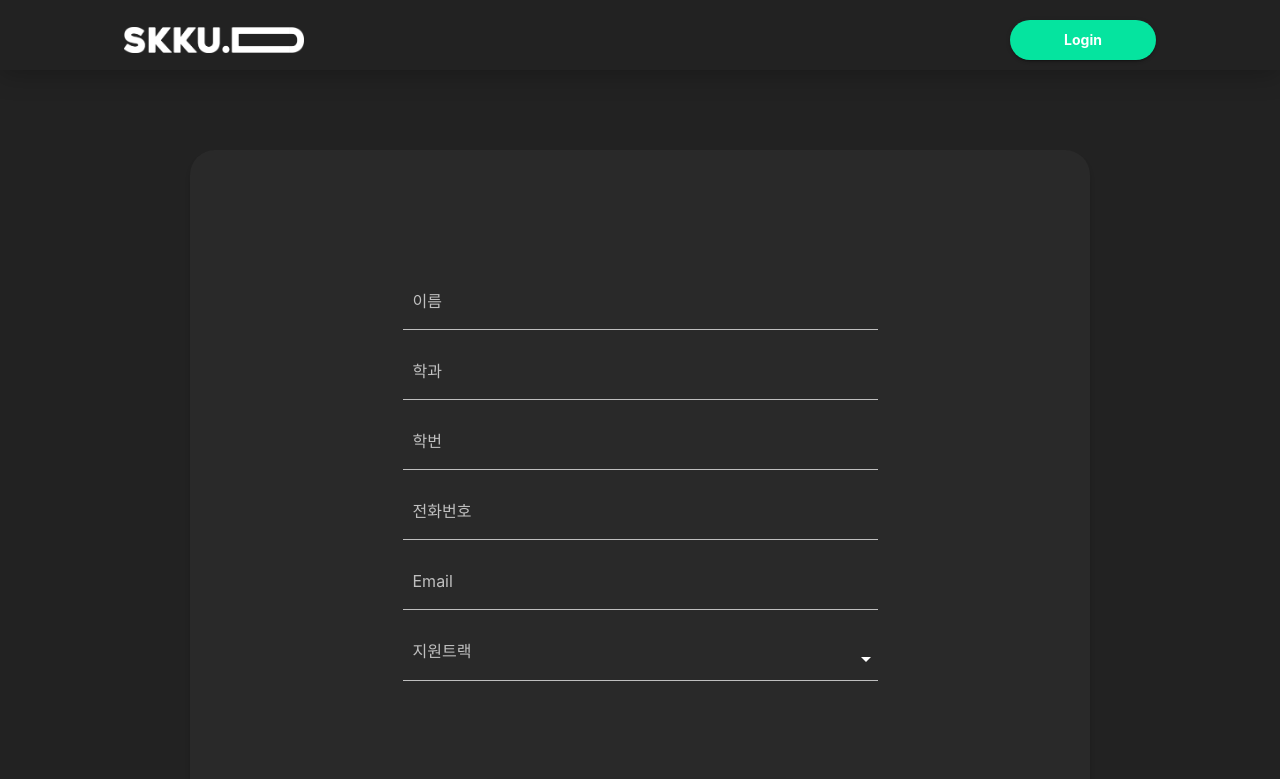
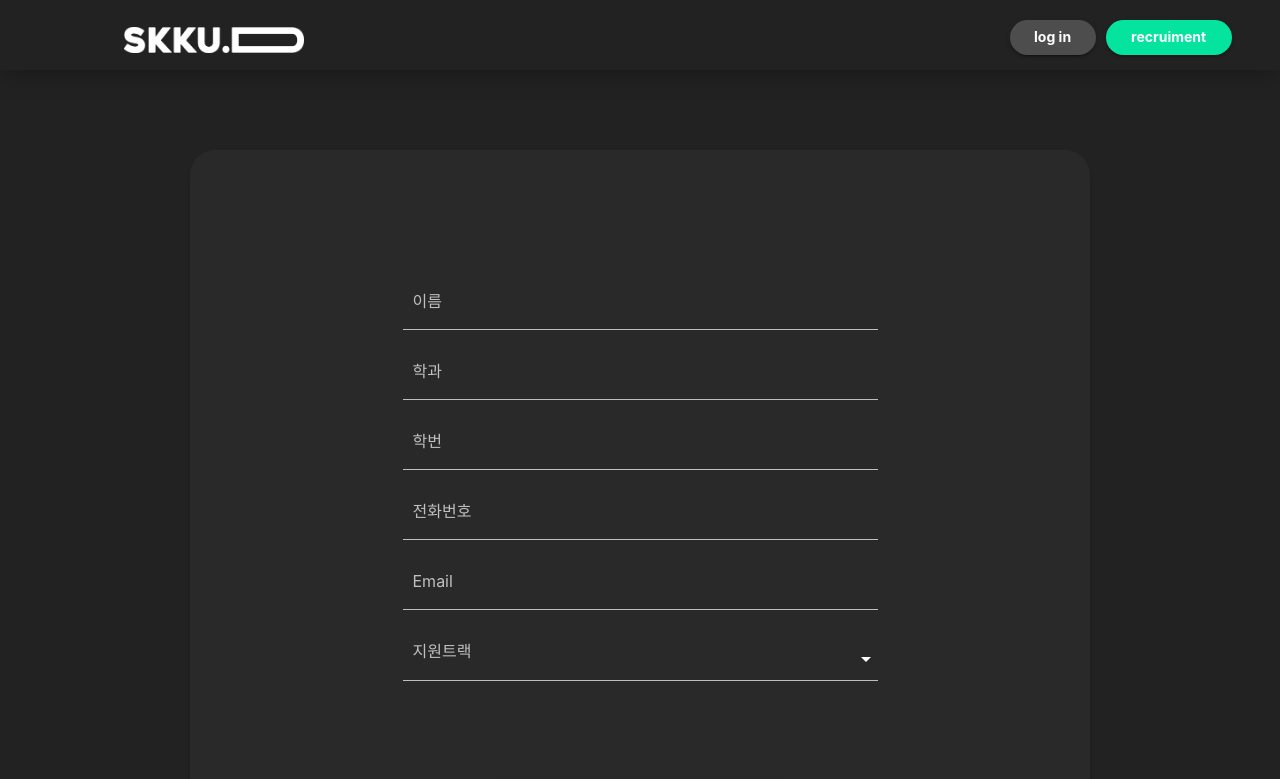
Before and after one commit to SKKUD/skkud-frontend, a React (Create React App) app: page /application in a window 1280 px wide. Shown: the top 779 px of the page. Built offline with nearby package versions, Linux system fonts and the light colour scheme; no server answers; a web font is replaced by a local one.

Commit message:
modify header design

```diff
--- a/src/components/Main/MainTabs.jsx
+++ b/src/components/Main/MainTabs.jsx
@@ -30,7 +30,7 @@ const StyledTabs = styled((props) => (
 
     '@media screen and (min-width: 1024px)': {
         top: '0px',
-        right: '300px',
+        right: '30%',
         width: '40%',
         height: '71px'
     }
--- a/src/components/common/Header.jsx
+++ b/src/components/common/Header.jsx
@@ -4,7 +4,7 @@ import { useNavigate } from 'react-router';
 import { AppBar, Toolbar, useMediaQuery } from '@mui/material';
 import SideBar from './SideBar';
 import SKKUDLOGO from '../../assets/SKKUD_LOGO.png';
-import LoginBtn from './LoginBtn';
+import LoginNRecruitBtn from './LoginNRecruitBtn';
 
 const Logo = styled.img`
     width: 146px;
@@ -37,7 +37,7 @@ function Header() {
         <AppBar>
             <HeaderWrap>
                 <Logo src={SKKUDLOGO} alt="SKKUD" onClick={navigateToMaintab} />
-                {match1024 ? <LoginBtn /> : <SideBar />}
+                {match1024 ? <LoginNRecruitBtn /> : <SideBar />}
             </HeaderWrap>
         </AppBar>
     );
--- a/src/components/common/LoginBtn.jsx
+++ b/src/components/common/LoginNRecruitBtn.jsx
@@ -1,8 +1,9 @@
-import React, { useEffect } from 'react';
+import React, { useEffect, useState } from 'react';
 import Button from '@mui/material/Button';
 import { useCookies } from 'react-cookie';
 import { Link, useNavigate, useLocation } from 'react-router-dom';
 import styled from '@emotion/styled';
+import UserToggle from './UserToggle';
 
 import axios from 'axios';
 
@@ -11,15 +12,36 @@ const BASE_URI = () => {
     else return process.env.REACT_APP_DEV_URI;
 };
 
-const Btn = styled(Button)`
-    width: 146px;
+const Wrap = styled.div`
+    width: 20%;
     height: 40px;
+    display: flex;
+    flex-direction: row;
+`;
+
+const LoginBtn = styled(Button)`
+    width: 86px;
+    height: 35px;
+    text-transform: none;
+    border-radius: 37px;
+    color: #fff;
+    background-color: #4d4d4d;
+    font-weight: 700;
+    margin-right: 10px;
+
+    :hover {
+        background-color: #888888;
+    }
+`;
+
+const RecruitBtn = styled(Button)`
+    width: 126px;
+    height: 35px;
     text-transform: none;
     border-radius: 37px;
     color: #fff;
     background-color: #05e49f;
     font-weight: 700;
-    margin-right: 100px;
 
     :hover {
         color: #888888;
@@ -30,8 +52,9 @@ const StyledLink = styled(Link)`
     color: inherit;
 `;
 
-export default function LoginBtn() {
+export default function LoginNRecruitBtn() {
     const [cookies, , removeCookie] = useCookies([]);
+    const [username, setName] = useState('');
     const navigate = useNavigate();
     const location = useLocation();
     const pathname = location.pathname;
@@ -46,6 +69,7 @@ export default function LoginBtn() {
         try {
             const res = await axios.post(BASE_URI() + '/auth/verify');
             if (res.data.data.userID !== token) logoutBtn();
+            setName(res.data.data.username);
         } catch (error) {
             console.log('auth check error');
             removeCookie('id');
@@ -67,12 +91,20 @@ export default function LoginBtn() {
     };
 
     return cookies.id ? (
-        <Btn variant="contained" onClick={logoutBtn}>
-            Logout
-        </Btn>
+        <Wrap>
+            <UserToggle username={username} logout={logoutBtn} />
+            <StyledLink to="/application">
+                <RecruitBtn variant="contained">recruiment</RecruitBtn>
+            </StyledLink>
+        </Wrap>
     ) : pathname === '/login' ? null : (
-        <StyledLink to="/login">
-            <Btn variant="contained">Login</Btn>
-        </StyledLink>
+        <Wrap>
+            <StyledLink to="/login">
+                <LoginBtn variant="contained">log in</LoginBtn>
+            </StyledLink>
+            <StyledLink to="/application">
+                <RecruitBtn variant="contained">recruiment</RecruitBtn>
+            </StyledLink>
+        </Wrap>
     );
 }
--- /dev/null
+++ b/src/components/common/UserToggle.jsx
@@ -0,0 +1,66 @@
+import React, { useState } from 'react';
+import Button from '@mui/material/Button';
+import { Link } from 'react-router-dom';
+import Menu from '@mui/material/Menu';
+import MenuItem from '@mui/material/MenuItem';
+import styled from '@emotion/styled';
+import ArrowDropDownIcon from '@mui/icons-material/ArrowDropDown';
+
+const StyledBtn = styled(Button)`
+    color: #fff;
+    font-weight: 500;
+    line-height: 20px;
+    height: 35px;
+    margin-right: 15px;
+    > p {
+        text-decoration: underline;
+        margin-right: 2px;
+    }
+
+    :hover {
+        background-color: transparent;
+    }
+`;
+
+const StyledLink = styled(Link)`
+    text-decoration: none;
+    color: #fff;
+`;
+export default function UserToggle({ username, logout }) {
+    const [anchorEl, setAnchorEl] = useState(null);
+    const open = Boolean(anchorEl);
+    const handleClick = (event) => {
+        setAnchorEl(event.currentTarget);
+    };
+    const handleClose = () => {
+        setAnchorEl(null);
+    };
+
+    return (
+        <div>
+            <StyledBtn
+                aria-controls={open ? 'basic-menu' : undefined}
+                aria-haspopup="true"
+                aria-expanded={open ? 'true' : undefined}
+                onClick={handleClick}
+            >
+                <p>{username}</p>님 <ArrowDropDownIcon />
+            </StyledBtn>
+            <Menu
+                anchorEl={anchorEl}
+                open={open}
+                onClose={handleClose}
+                MenuListProps={{
+                    'aria-labelledby': 'basic-button'
+                }}
+            >
+                <MenuItem>
+                    <StyledLink to="/maintab/member/mypage" onClick={handleClose}>
+                        My Page
+                    </StyledLink>
+                </MenuItem>
+                <MenuItem onClick={logout}>Logout</MenuItem>
+            </Menu>
+        </div>
+    );
+}
```
